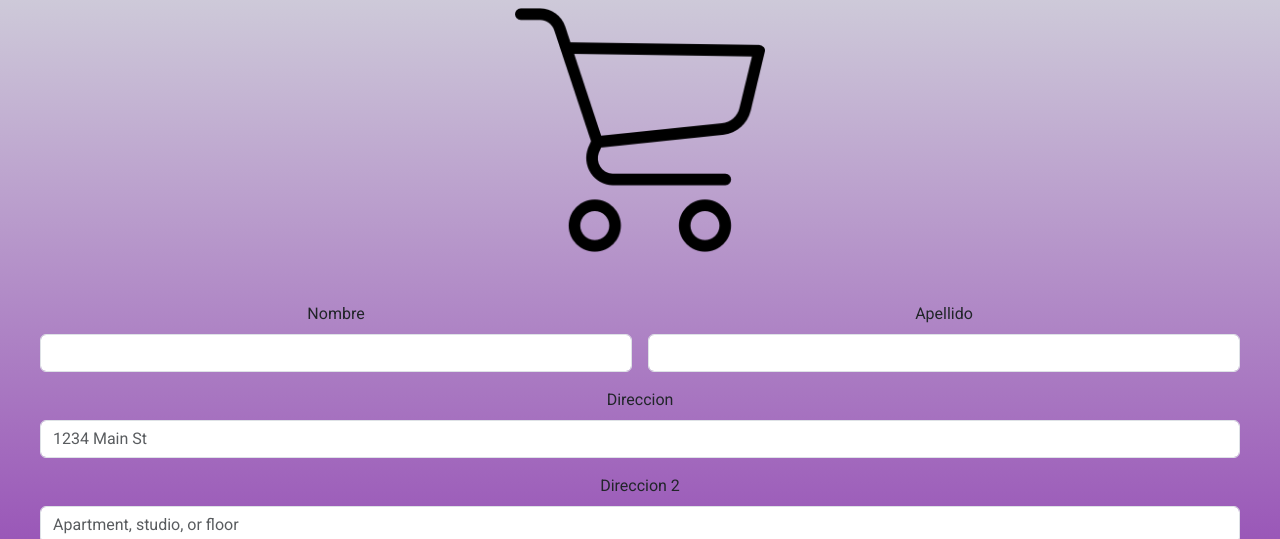
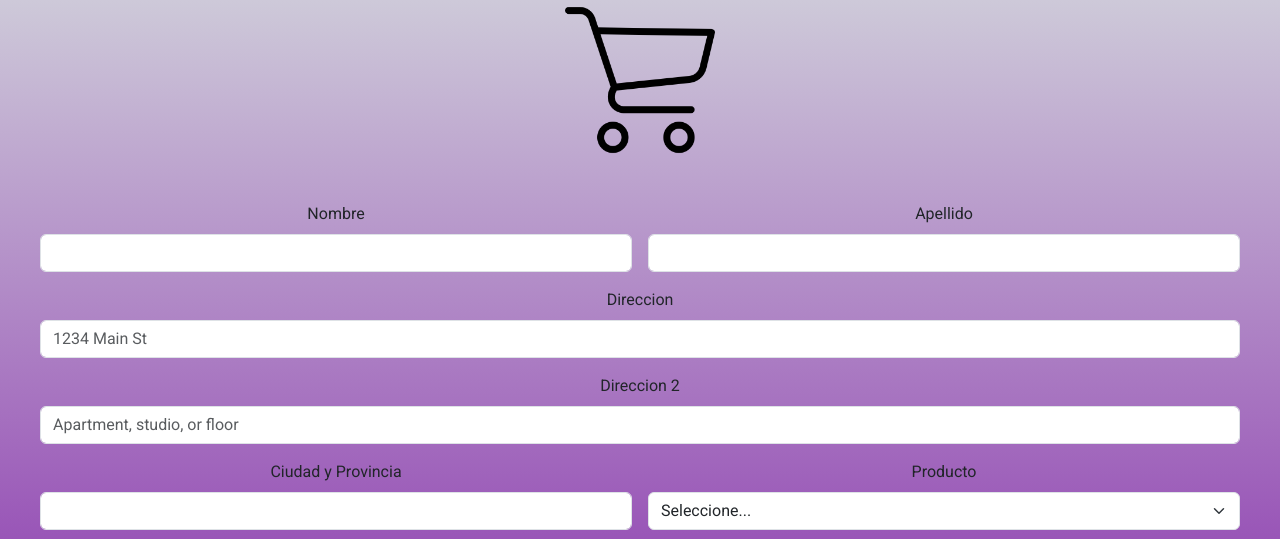
Before and after one commit to andresliev1/tercera-preentrega-andresliev, a website: page pages/compra.html in a window 1280 px wide. Shown: the part 261-800 px from the top of the page. Drawn offline with nearby package versions, Linux system fonts and the light colour scheme.

Commit message:
cambie el tamaño del carrito de compras y le quite el espacio en blanco a nosotros

```diff
--- a/scss/_compra.scss
+++ b/scss/_compra.scss
@@ -7,8 +7,8 @@
     padding: 15px;
     margin: 15px;
     .carrito {
-      width: $ancho;
-      height: $alto;
+      width: 150px;
+      height: 150px;
     }
   }
 }
--- a/scss/_nosotros.scss
+++ b/scss/_nosotros.scss
@@ -1,6 +1,7 @@
 .nosotros {
   text-align: center;
   background: linear-gradient(rgb(217, 223, 215), rgb(55, 139, 207));
+  min-height: 100vh;
   .nsection1 {
     font-size: 1.5rem;
     font-weight: 300;
```
Also changed, not shown: css/style.css, 1 other file.
